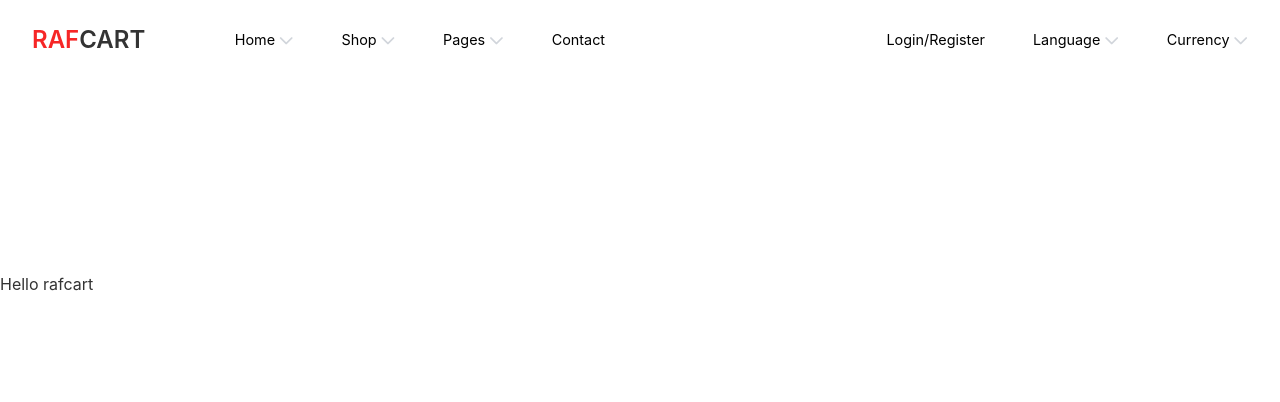
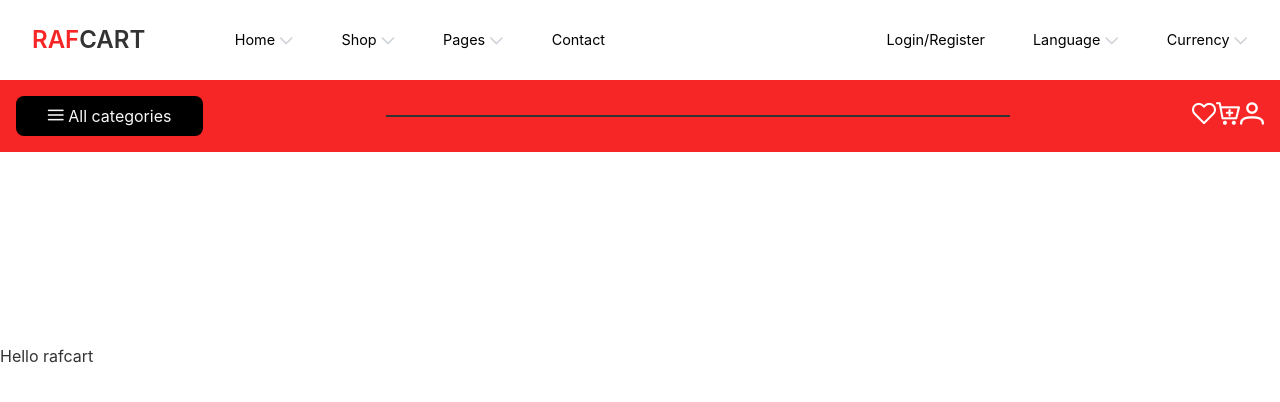
Before and after one commit to Ealfred1/E-commerce, a React (Vite) app: page / in a window 1280 px wide. Shown: the top 402 px of the page. Built offline with nearby package versions, Linux system fonts and the light colour scheme.

Commit message:
second bar section

```diff
--- a/src/components/Navbar.jsx
+++ b/src/components/Navbar.jsx
@@ -1,5 +1,5 @@
 import { useState } from 'react'
-import { MobileNav } from './'
+import { MobileNav, Searchbar } from './'
 
 const Navbar = () => {
 	const [openMenu, setOpenMenu] = useState(false)
@@ -33,6 +33,7 @@ const Navbar = () => {
 					<button className="menu-btn" onClick={toggleMenu}><span className={`pi ${openMenu ? 'pi-times' : 'pi-bars'} text-[1rem]`}></span></button>
 				</div>
 			</nav>
+			<Searchbar />
 		</>
 	)
 }
--- /dev/null
+++ b/src/components/Searchbar.jsx
@@ -0,0 +1,23 @@
+import React from 'react'
+
+const Searchbar = () => {
+	return (
+		<nav className="bg-primary py-2 sticky top-0 z-[30]">
+			<div className="max-w-7xl flex items-center justify-between py-2 mx-auto px-4">
+			<button className="bg-black text-secondary rounded-lg h-10 w-[15%] py-1"><i className="pi pi-bars"></i> All categories</button>
+
+			<div className="w-[50%] border border-grayDark">
+
+			</div>
+
+			<div className="text-white text-2xl">
+				<button className=""><i className="pi pi-heart"></i></button>
+				<button className=""><i className="pi pi-cart-plus"></i></button>
+				<button className=""><i className="pi pi-user"></i></button>
+			</div>
+			</div>
+		</nav>
+	)
+}
+
+export default Searchbar
--- a/src/components/index.js
+++ b/src/components/index.js
@@ -3,12 +3,13 @@ import NotFound from './NotFound'
 import Navbar from './Navbar'
 import MobileNav from './MobileNav'
 import Loader from './Loader'
-
+import Searchbar from './Searchbar'
 
 export {
 	Layout,
 	NotFound,
 	Navbar,
 	Loader,
-	MobileNav
+	MobileNav,
+	Searchbar
 }
```
